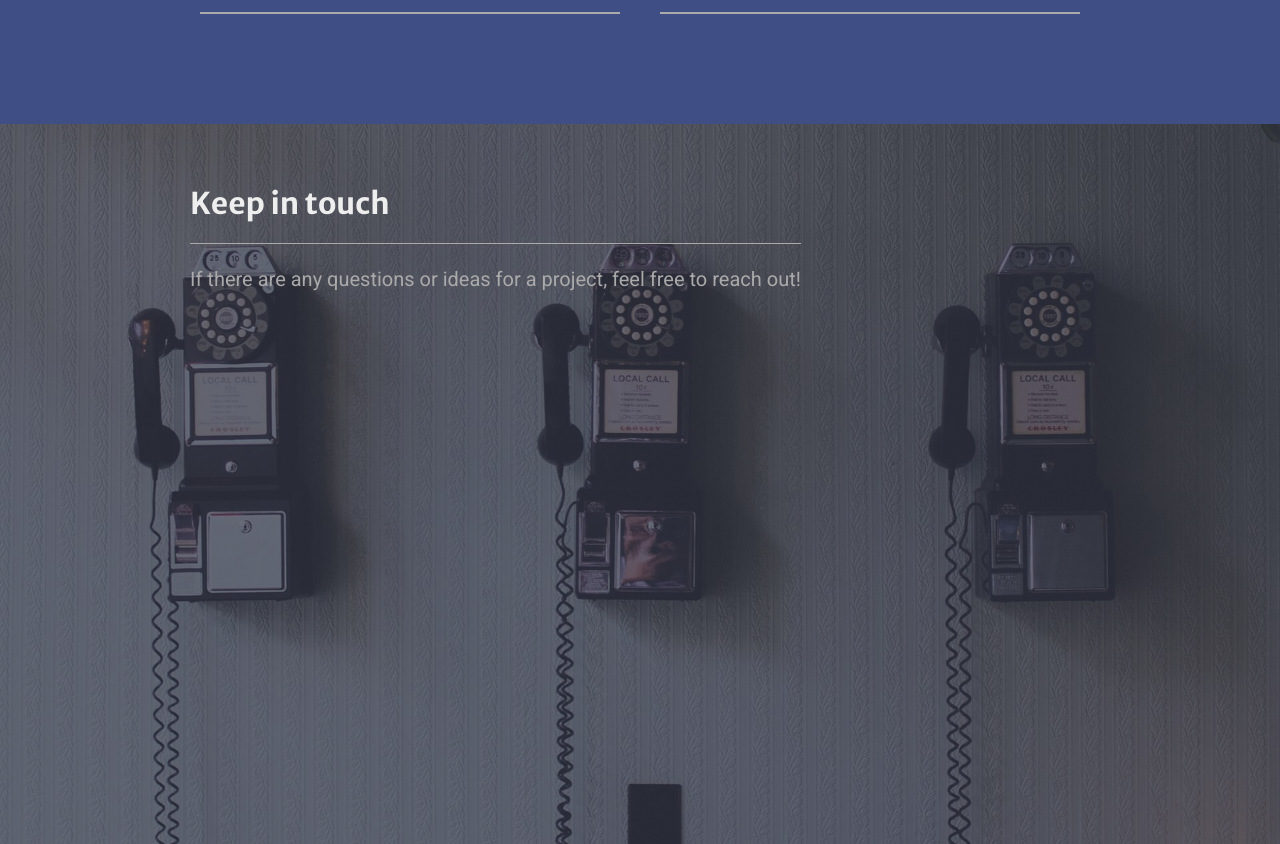
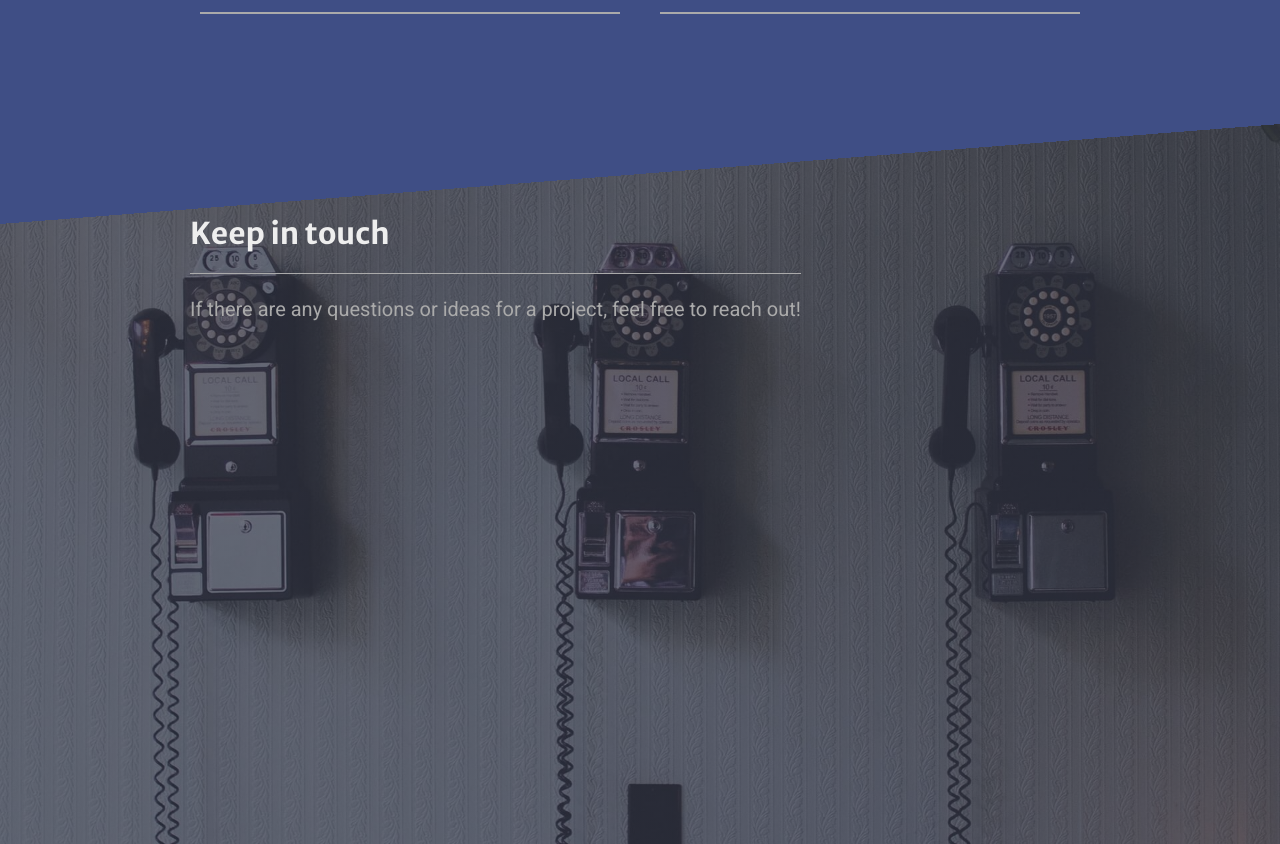
Before and after one commit to its-gio/its-gio.github.io, a React (Create React App) app: page / in a window 1280 px wide. Shown: the part 1784-2628 px from the top of the page. Built offline with nearby package versions, Linux system fonts and the light colour scheme.

Commit message:
Added fix to overlap to flip overlap to match other modules.

```diff
--- a/src/styles/Footer.scss
+++ b/src/styles/Footer.scss
@@ -2,8 +2,8 @@
 @import "./mixins/Overlap.scss";
 
 .footer {
-  @include overlap(right, none);
-  position: relative;
+  @include overlap(right, #3f4e85, bottom);
+  padding-top: 90px;
   height: 90vh;
   background-image: linear-gradient(
       to top,
@@ -16,6 +16,10 @@
   background-position: bottom center;
   background-size: cover;
 
+  &::before {
+    top: 0%;
+  }
+
   &-inner {
     display: flex;
     max-width: 900px;
--- a/src/styles/mixins/Overlap.scss
+++ b/src/styles/mixins/Overlap.scss
@@ -1,4 +1,4 @@
-@mixin overlap($transSide, $color) {
+@mixin overlap($transSide, $color, $location: top) {
   position: relative;
   background-color: $color;
   padding: 60px 15px 90px 15px;
@@ -6,7 +6,7 @@
   &::before {
     content: " ";
     background-image: linear-gradient(
-      to $transSide top,
+      to $transSide $location,
       $color 0%,
       $color 50%,
       transparent 50%
```
